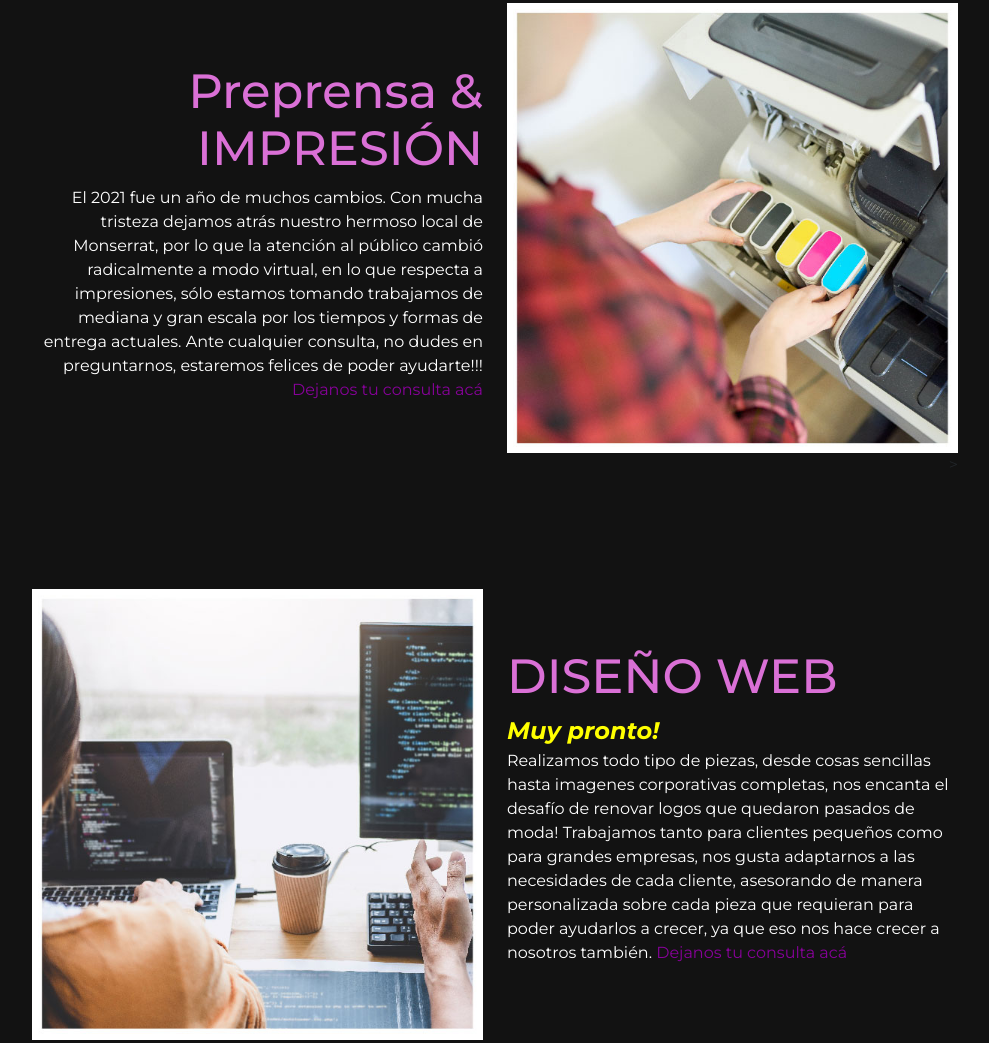
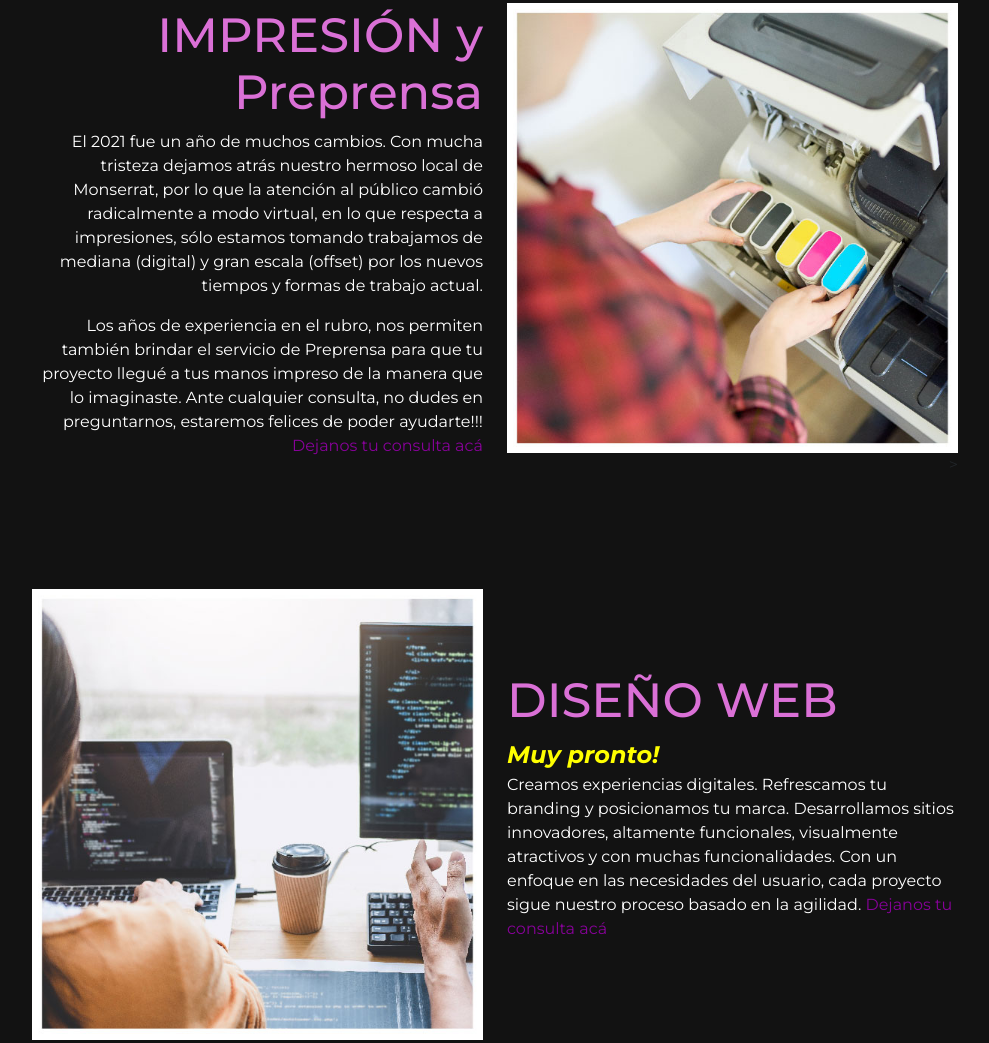
Before and after one commit to EstefaniaPastormerlo/ProyectoCoderDW, a website: page index.html in a window 1280 px wide. Shown: the part 1316-2359 px from the top of the page, without its empty margins (145-1134 px from the left). Drawn offline with nearby package versions, Linux system fonts and the light colour scheme.

Commit message:
ajustes servicios

```diff
--- a/index.html
+++ b/index.html
@@ -122,11 +122,15 @@
         <div class="row d-flex justify-content-center h2-inverso">
           <!--IMAGEN 2-->
           <div class="col-xl-5 col-lg-6 col-md-6 col-sm-10 col-9">
-            <h2 data-aos="fade-right">Preprensa & IMPRESIÓN</h2>
+            <h2 data-aos="fade-right">IMPRESIÓN y Preprensa</h2>
             <p data-aos="fade-right" data-aos-duration="1000" data-aos-offset="300"> El 2021 fue un año de muchos cambios.
               Con mucha tristeza dejamos atrás nuestro hermoso local de Monserrat, por lo que la atención al público
               cambió radicalmente a modo virtual, en lo que respecta a impresiones, sólo estamos tomando trabajamos
-              de mediana y gran escala por los tiempos y formas de entrega actuales.
+              de mediana (digital) y gran escala (offset) por los nuevos tiempos y formas de trabajo actual.
+            </p>
+            <p data-aos="fade-right" data-aos-duration="1000" data-aos-offset="300">
+              Los años de experiencia en el rubro, nos permiten también brindar el servicio de Preprensa para que tu
+               proyecto llegué a tus manos impreso de la manera que lo imaginaste.
               Ante cualquier consulta, no dudes en preguntarnos, estaremos felices de poder ayudarte!!!
               <a href="contacto.html">Dejanos tu consulta acá</a>
             </p>
@@ -145,13 +149,9 @@
             <div data-aos="fade-left" data-aos-duration="1000" data-aos-offset="300">
               <strong>Muy pronto!</strong>
             </div>
-            <p data-aos="fade-left" data-aos-duration="1000" data-aos-offset="300"> Realizamos todo tipo de piezas, desde cosas sencillas hasta imagenes corporativas completas, nos encanta
-              el desafío de renovar logos
-              que quedaron pasados de moda! Trabajamos tanto para clientes pequeños como para grandes empresas, nos
-              gusta adaptarnos a las necesidades
-              de cada cliente, asesorando de manera personalizada sobre cada pieza que requieran para poder ayudarlos a
-              crecer,
-              ya que eso nos hace crecer a nosotros también.
+            <p data-aos="fade-left" data-aos-duration="1000" data-aos-offset="300"> Creamos experiencias digitales.
+              Refrescamos tu branding y posicionamos tu marca. Desarrollamos sitios innovadores, altamente funcionales,
+               visualmente atractivos y con muchas funcionalidades. Con un enfoque en las necesidades del usuario, cada proyecto sigue nuestro proceso basado en la agilidad.
               <a href="contacto.html">Dejanos tu consulta acá</a>
             </p>
           </div>
```
